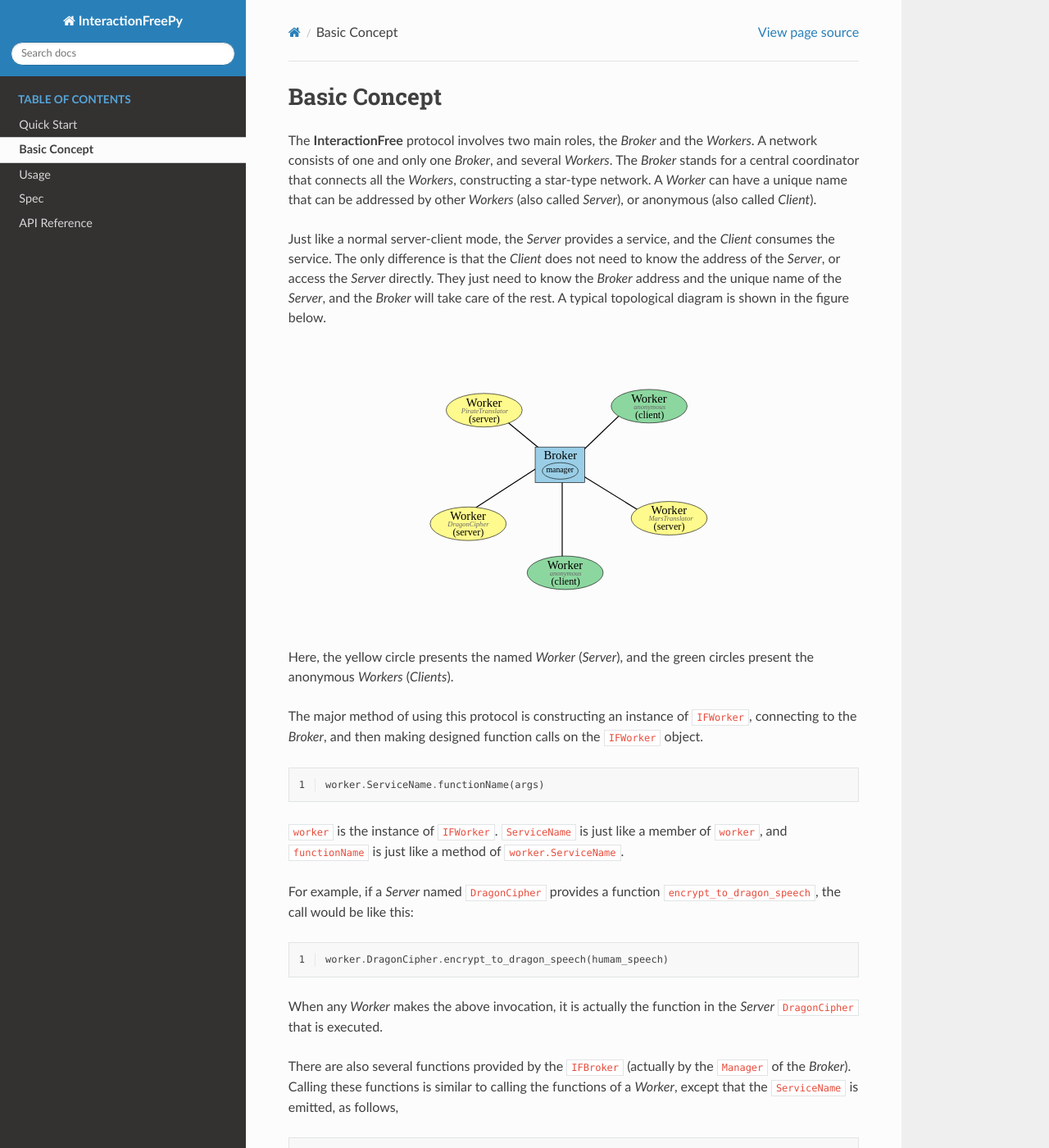
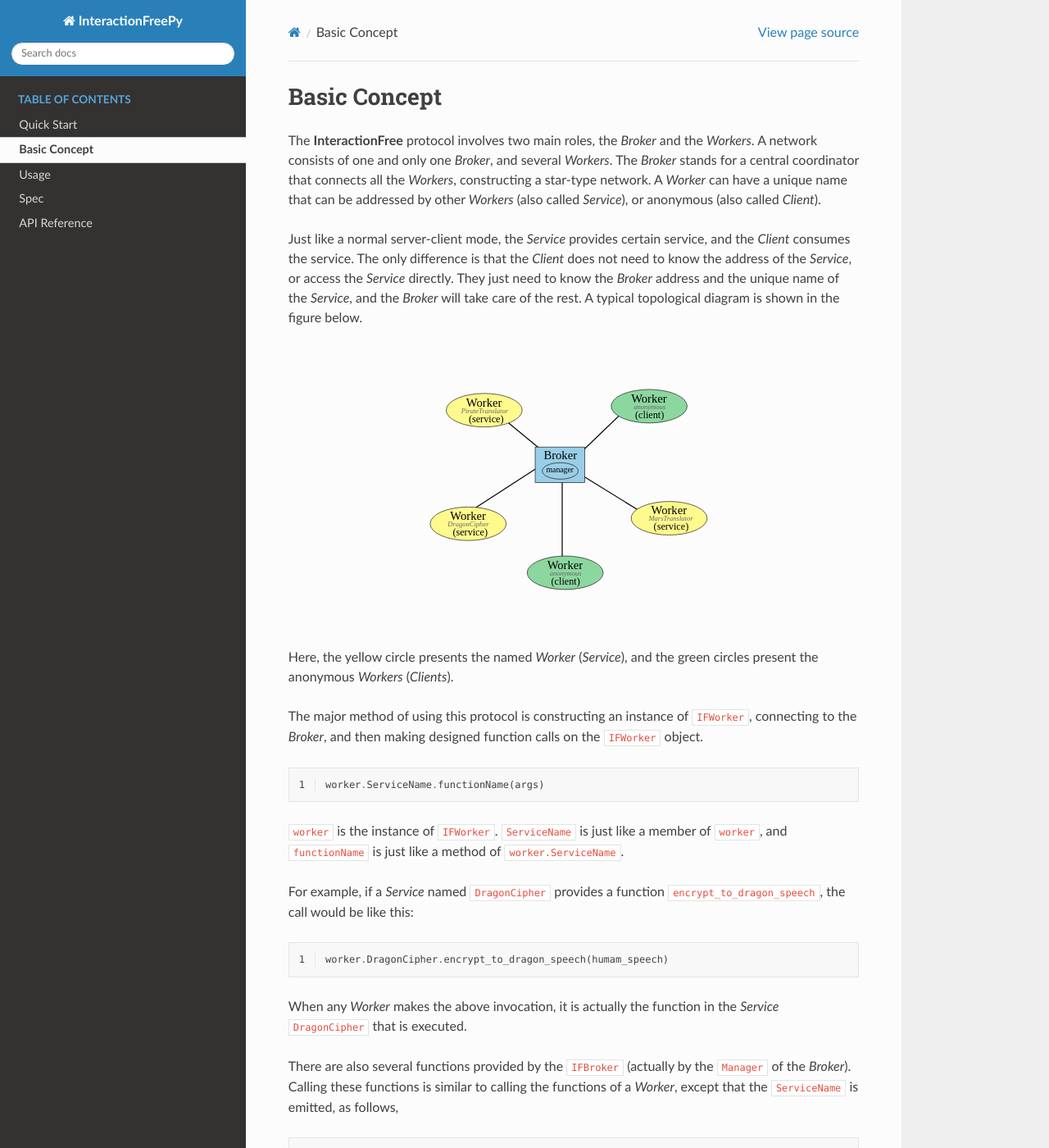
Before and after one commit to hwaipy/InteractionFreePy, a Sphinx documentation site: the page built from docs/source/concept.md, in a window 1280 px wide and 1400 px high. Shown: the whole window at 82% size. Built offline with Sphinx 7.4.7 and the Read the Docs theme 3.1.0, drawn with Linux system fonts in a browser that asks for light colours; some of the changed text lies outside the part shown.

````diff
--- a/docs/source/concept.md
+++ b/docs/source/concept.md
@@ -3,11 +3,11 @@
 The **InteractionFree** protocol involves two main roles, the *Broker* and the *Workers*.
 A network consists of one and only one *Broker*, and several *Workers*.
 The *Broker* stands for a central coordinator that connects all the *Workers*, constructing a star-type network.
-A *Worker* can have a unique name that can be addressed by other *Workers* (also called *Server*), or anonymous (also called *Client*).
+A *Worker* can have a unique name that can be addressed by other *Workers* (also called *Service*), or anonymous (also called *Client*).
 
-Just like a normal server-client mode, the *Server* provides a service, and the *Client* consumes the service.
-The only difference is that the *Client* does not need to know the address of the *Server*, or access the *Server* directly.
-They just need to know the *Broker* address and the unique name of the *Server*, and the *Broker* will take care of the rest.
+Just like a normal server-client mode, the *Service* provides certain service, and the *Client* consumes the service.
+The only difference is that the *Client* does not need to know the address of the *Service*, or access the *Service* directly.
+They just need to know the *Broker* address and the unique name of the *Service*, and the *Broker* will take care of the rest.
 A typical topological diagram is shown in the figure below.
 
 ```{image} _static/topological.svg
@@ -15,7 +15,7 @@
 :align: center
 ```
 
-Here, the yellow circle presents the named *Worker* (*Server*), and the green circles present the anonymous *Workers* (*Clients*).
+Here, the yellow circle presents the named *Worker* (*Service*), and the green circles present the anonymous *Workers* (*Clients*).
 
 The major method of using this protocol is constructing an instance of `IFWorker`, connecting to the *Broker*, and then making designed function calls on the `IFWorker` object.
 
@@ -28,7 +28,7 @@
 `worker` is the instance of `IFWorker`.
 `ServiceName` is just like a member of `worker`, and `functionName` is just like a method of `worker.ServiceName`.
 
-For example, if a *Server* named `DragonCipher` provides a function `encrypt_to_dragon_speech`, the call would be like this:
+For example, if a *Service* named `DragonCipher` provides a function `encrypt_to_dragon_speech`, the call would be like this:
 
 ```{code-block} python
 :lineno-start: 1
@@ -36,7 +36,7 @@
 worker.DragonCipher.encrypt_to_dragon_speech(humam_speech)
 ```
 
-When any *Worker* makes the above invocation, it is actually the function in the *Server* `DragonCipher` that is executed.
+When any *Worker* makes the above invocation, it is actually the function in the *Service* `DragonCipher` that is executed.
 
 There are also several functions provided by the `IFBroker` (actually by the `Manager` of the *Broker*).
 Calling these functions is similar to calling the functions of a *Worker*, except that the `ServiceName` is emitted, as follows,
--- a/docs/source/conf.py
+++ b/docs/source/conf.py
@@ -49,7 +49,8 @@
 html_theme = 'sphinx_rtd_theme'
 html_static_path = ['_static']
 
-locale_dirs = ['locale/']   # path is example but recommended.
+locale_dirs = ['locale/']
+gettext_compact = False
 
 source_suffix = {
     '.rst': 'restructuredtext',
````
Also changed, not shown: other parts of docs/source/concept.md (+1 -1 lines), docs/source/quickstart.md (+3 -3 lines), docs/source/spec.md (+1 -1 lines), docs/source/usage.md (+6 -6 lines), docs/source/_static/topological.svg, 8 other files.
